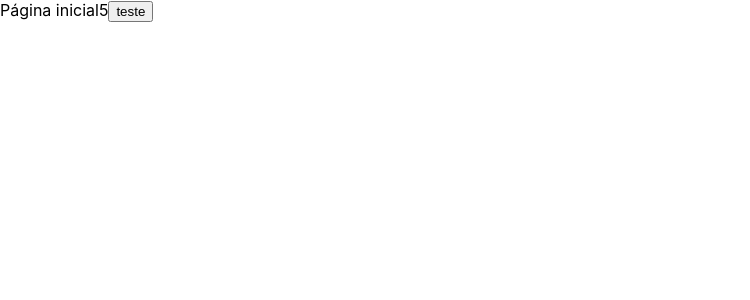
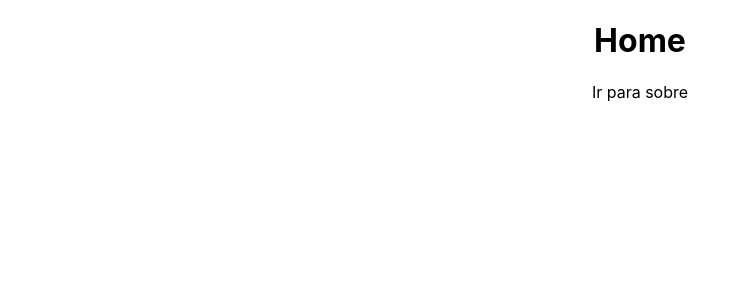
Before and after one commit to CelsoJunioDev/next-project, a Next.js app: page / in a window 1280 px wide. Shown: the top 300 px of the page, without its empty margins (0-750 px from the left). Built offline with nearby package versions, Linux system fonts and the light colour scheme.

Commit message:
Navegação entre as telas

```diff
--- a/pages/index.js
+++ b/pages/index.js
@@ -6,10 +6,9 @@ export default function Home() {
     setContar(contar + 1);
   }
   return (
-    <div>
-      Página inicial
-      {contar}
-      <button onClick={somar}>teste</button>
+    <div style={{flex: 1,display: 'flex', flexDirection: 'column', alignItems: 'center', justifyContent: 'center'}}>
+      <h1>Home</h1>
+      <a href="/sobre">Ir para sobre</a>
     </div>
   );
 }
```
Also changed, not shown: pages/sobre/index.js (added, +8 -0 lines).
